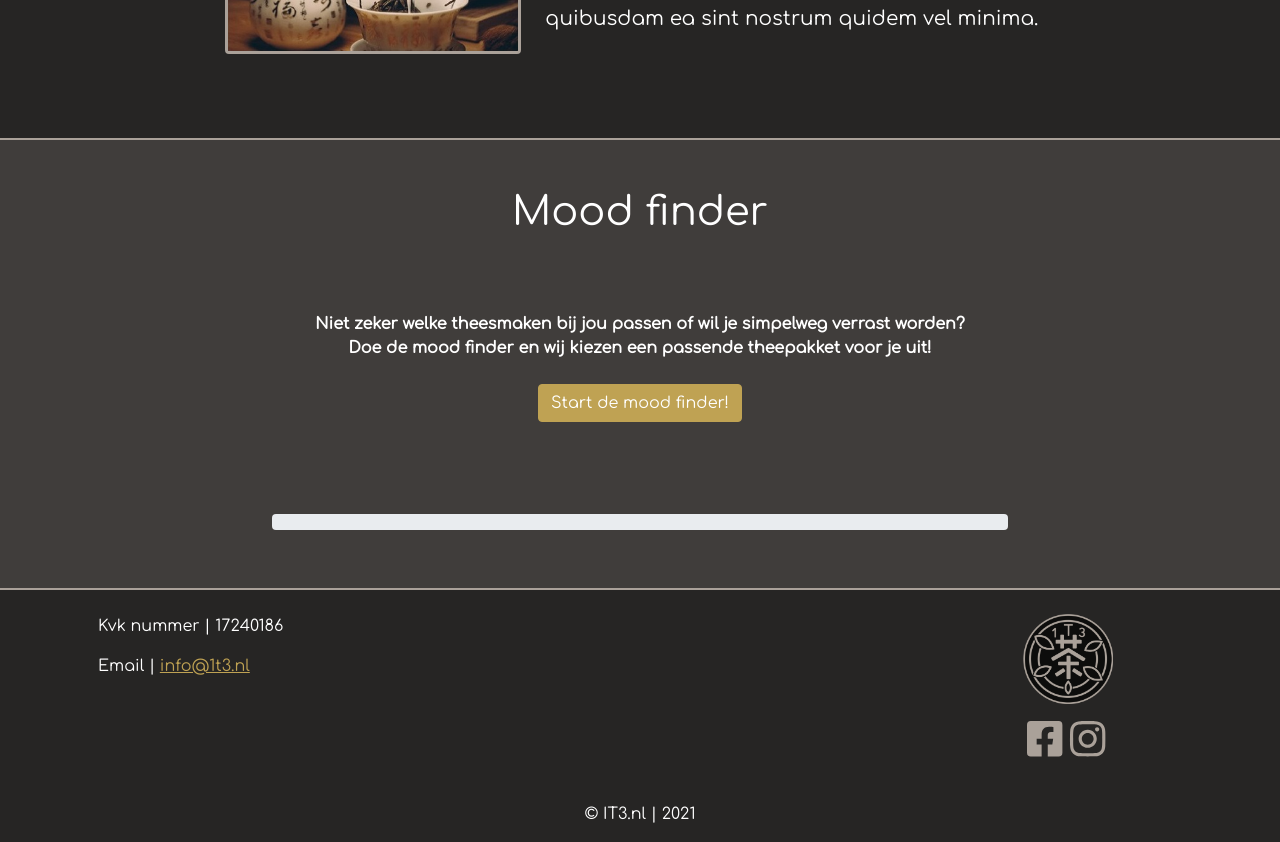
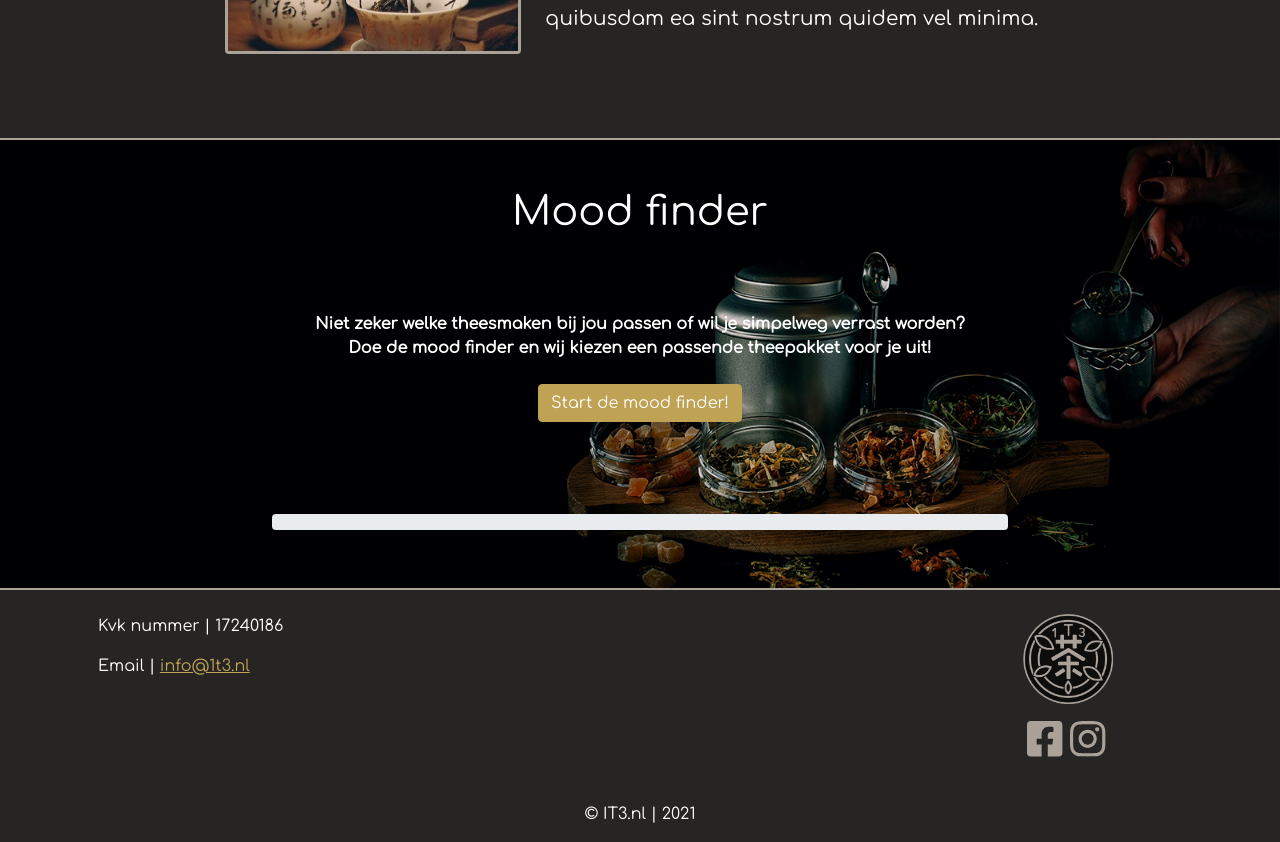
Before and after one commit to DevKing472/Vue-Shopify-Template, a Vue app: page / in a window 1280 px wide. Shown: the part 1440-2282 px from the top of the page. Built offline with nearby package versions, Linux system fonts and the light colour scheme.

Commit message:
added quiz background

```diff
--- a/src/components/Quiz.vue
+++ b/src/components/Quiz.vue
@@ -154,12 +154,16 @@ export default {
   min-height: 450px;
 }
 
-/* .quiz-background {
+.quiz-background {
   background-position: center;
   background-size: cover;
   background-repeat: no-repeat;
   background-attachment: fixed;
-  background-image: url("https://hetherdertje.nl/phpthumbsup/w/2545/h/900/zc/1/fltr[]/clr%7C35%7C000000/src/uploads/assets/uploads/tea.jpg");
+  background-image: url("../assets/tea_dark.jpg");
   position: relative;
-} */
+}
+
+image{
+  filter: brightness(50%);
+}
 </style>
```
Also changed, not shown: src/assets/tea_dark.jpg (added).
